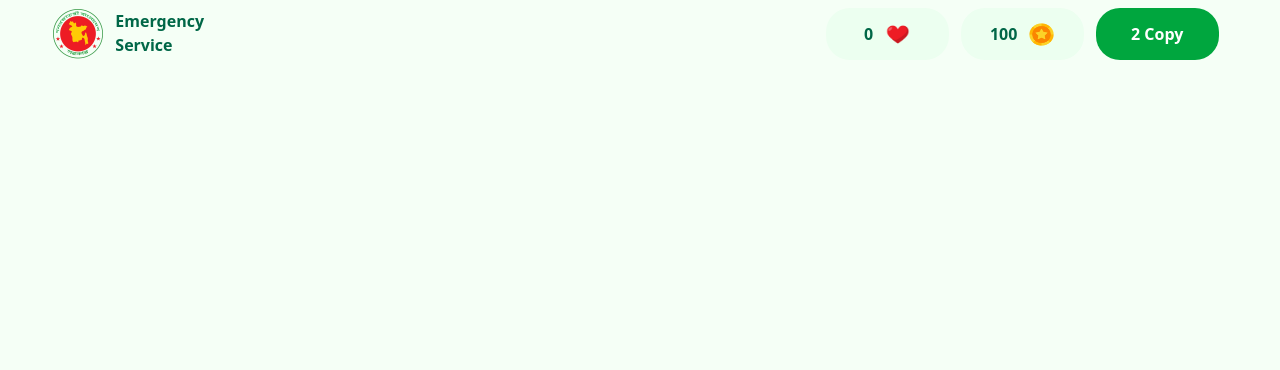
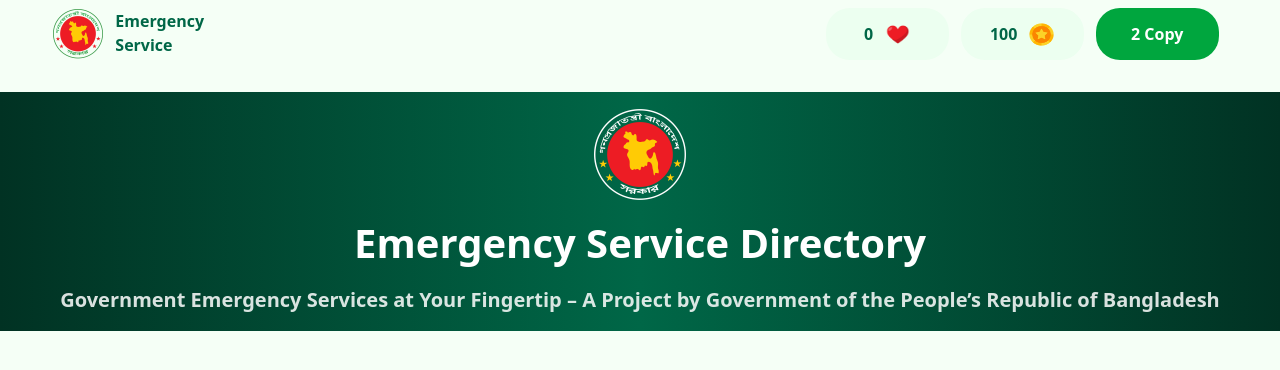
Before and after one commit to riponhasan01/Assignment-05, a plain HTML site: page index.html in a window 1280 px wide. Drawn offline with nearby package versions, Linux system fonts and the light colour scheme.

Commit message:
BANNER DINE

```diff
--- a/index.html
+++ b/index.html
@@ -36,3 +36,15 @@
 
     </div>
 </nav>
+
+
+<section class="mt-6 bg-[linear-gradient(to_right,#013223_0%,#006747_50%,#013223_100%)] h-[239px] w-full flex flex-col justify-center items-center gap-3">
+    <img  class="w-[92px] h-[92px]" src="./assets/logo-dark.png" alt="">
+    <h1 class="font-bold text-[40px] text-white">Emergency Service Directory</h1>
+    <p class="font-semibold text-[20px] text-white opacity-85">Government Emergency Services at Your Fingertip – A Project by  Government of the People’s Republic of Bangladesh</p>
+</section>
+
+
+<script src="./main.js"></script>
+</body>
+</html>
```
Also changed, not shown: 1 other file.
